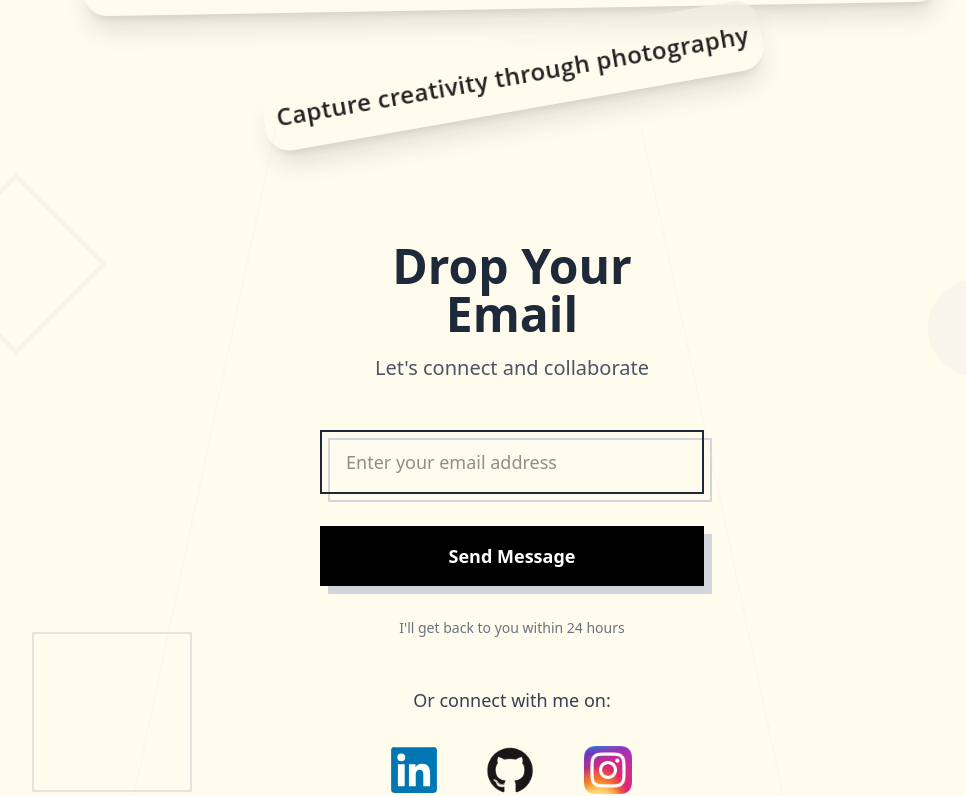
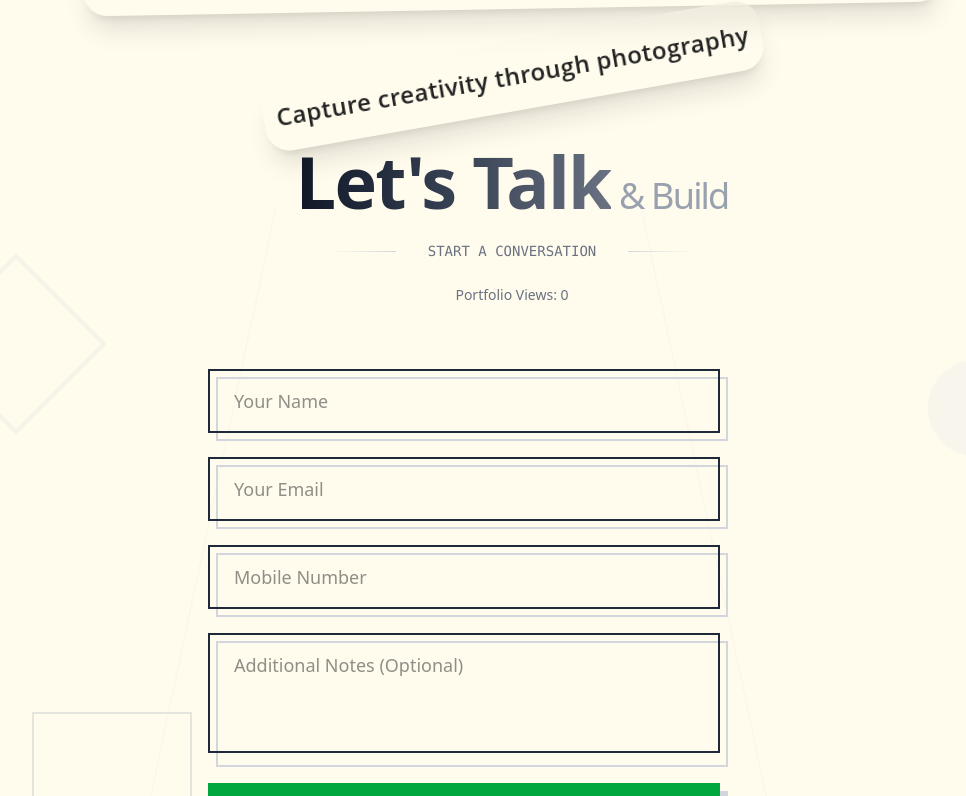
Before and after one commit to Deep6890/deep-s_portfolio, a React (Vite) app: page / in a window 1280 px wide. Shown: the part 4090-4886 px from the top of the page, without its empty margins (128-1094 px from the left). Built offline with nearby package versions, Linux system fonts and the light colour scheme; no server answers.

Commit message:
Add GitHub Pages deployment

```diff
--- a/package.json
+++ b/package.json
@@ -17,6 +17,7 @@
     "@mui/lab": "^7.0.0-beta.17",
     "@mui/material": "^7.3.2",
     "@tailwindcss/vite": "^4.1.13",
+    "locomotive-scroll": "^4.1.4",
     "prop-types": "^15.8.1",
     "react": "^19.1.1",
     "react-dom": "^19.1.1",
--- a/public/index.jsx
+++ b/public/index.jsx
@@ -1,8 +1,9 @@
-import React from 'react'
+import React, { useEffect, useRef } from 'react'
+import LocomotiveScroll from 'locomotive-scroll'
+import 'locomotive-scroll/dist/locomotive-scroll.css'
 import MainGraphics from '../src/sections/mainGraphics'
 import Line from '../src/sections/TimeLine'
 import Skills from '../src/sections/skills'
-
 import Projects from '../src/sections/projects'
 import WorkExperience from '../src/sections/workExperience'
 import Ending from '../src/sections/ending'
@@ -32,7 +33,7 @@ export default function Index() {
                         <div className="relative w-full h-screen mt-10 mb-10">
                             <WorkExperience />
                         </div>
-                        <div className="relative w-full h-screen">
+                        <div className="relative w-full h-screen mt-20 mb-10">
                             <Ending />
                         </div>
                     </div>
--- a/src/sections/ending.jsx
+++ b/src/sections/ending.jsx
@@ -1,14 +1,44 @@
-import React, { useState } from 'react'
+import React, { useState, useEffect } from 'react'
 import Linkedin from '../assets/LinkedIn.svg'
 import Github from '../assets/GitHub.png'
 import Instagram from '../assets/256px-Instagram_icon.png'
 export default function Ending() {
-    const [email, setEmail] = useState('')
+    const [formData, setFormData] = useState({
+        name: '',
+        email: '',
+        mobile: '',
+        notes: ''
+    })
+    const [visitors, setVisitors] = useState(0)
+
+    useEffect(() => {
+        // Track visitor count (exclude admin)
+        const isAdmin = window.location.hostname === 'localhost' || window.location.hostname === '127.0.0.1'
+        if (!isAdmin) {
+            const currentCount = localStorage.getItem('visitorCount') || '0'
+            const newCount = parseInt(currentCount) + 1
+            localStorage.setItem('visitorCount', newCount.toString())
+            setVisitors(newCount)
+        } else {
+            const currentCount = localStorage.getItem('visitorCount') || '0'
+            setVisitors(parseInt(currentCount))
+        }
+    }, [])
+
+    const handleInputChange = (e) => {
+        setFormData({
+            ...formData,
+            [e.target.name]: e.target.value
+        })
+    }
 
     const handleSubmit = (e) => {
         e.preventDefault()
-        console.log('Email submitted:', email)
-        setEmail('')
+        const timestamp = new Date().toLocaleString('en-IN', { timeZone: 'Asia/Kolkata' })
+        const message = `🌟 *New Portfolio Contact* 🌟%0A%0A👤 *Name:* ${formData.name}%0A📧 *Email:* ${formData.email}%0A📱 *Mobile:* ${formData.mobile}%0A%0A💬 *Message:*%0A${formData.notes || 'No additional message'}%0A%0A⏰ *Contacted on:* ${timestamp}%0A🌐 *From:* Portfolio Website%0A📊 *Total Portfolio Views:* ${visitors.toLocaleString()}`
+        const whatsappUrl = `https://wa.me/917016332374?text=${message}`
+        window.open(whatsappUrl, '_blank')
+        setFormData({ name: '', email: '', mobile: '', notes: '' })
     }
 
     return (
@@ -24,7 +54,7 @@ export default function Ending() {
             <div className='absolute top-0 right-1/3 w-px h-full bg-gray-200 opacity-30 -rotate-12'></div>
 
             {/* Main Content */}
-            <div className='text-center max-w-md w-full px-8'>
+            <div className='text-center max-w-2xl w-full px-8'>
                 {/* Large Email Icon */}
                 <div className='mb-8'>
                     {/* <div className='w-24 h-24 mx-auto bg-black rounded-full flex items-center justify-center mb-4'>
@@ -33,28 +63,79 @@ export default function Ending() {
                     {/* <div className='w-16 h-1 bg-black mx-auto'></div> */}
                 </div>
 
-                <h1 className='text-5xl font-bold mb-4 text-gray-800'>Drop Your Email</h1>
-                <p className='text-xl text-gray-600 mb-12'>Let's connect and collaborate</p>
+                <div className='relative mb-16 text-center'>
+                    <h1 className='font-display text-7xl font-bold text-gray-800 mb-4 tracking-tight'>
+                        <span className='bg-gradient-to-r from-gray-900 via-gray-700 to-gray-500 bg-clip-text text-transparent'>
+                            Let's Talk
+                        </span>
+                        <span className='text-4xl font-light text-gray-400 ml-2'>& Build</span>
+                    </h1>
+                    <div className='flex items-center justify-center gap-4 mt-6'>
+                        <div className='w-16 h-px bg-gradient-to-r from-transparent to-gray-300'></div>
+                        <span className='font-mono text-sm text-gray-500 px-4'>START A CONVERSATION</span>
+                        <div className='w-16 h-px bg-gradient-to-l from-transparent to-gray-300'></div>
+                    </div>
+                    <p className='text-sm text-gray-500 mt-6'>Portfolio Views: {visitors.toLocaleString()}</p>
+                </div>
 
-                <form onSubmit={handleSubmit} className='space-y-8'>
+                <form onSubmit={handleSubmit} className='space-y-6 max-w-lg'>
                     <div className='relative'>
                         <input
-                            type='email'
-                            value={email}
-                            onChange={(e) => setEmail(e.target.value)}
-                            placeholder='Enter your email address'
+                            type='text'
+                            name='name'
+                            value={formData.name}
+                            onChange={handleInputChange}
+                            placeholder='Your Name'
                             className='w-full px-6 py-4 text-lg border-2 border-gray-800 bg-transparent focus:outline-none focus:border-gray-600 transition-colors'
                             required
                         />
                         <div className='absolute -bottom-2 -right-2 w-full h-full border-2 border-gray-300 -z-10'></div>
                     </div>
 
+                    <div className='relative'>
+                        <input
+                            type='email'
+                            name='email'
+                            value={formData.email}
+                            onChange={handleInputChange}
+                            placeholder='Your Email'
+                            className='w-full px-6 py-4 text-lg border-2 border-gray-800 bg-transparent focus:outline-none focus:border-gray-600 transition-colors'
+                            required
+                        />
+                        <div className='absolute -bottom-2 -right-2 w-full h-full border-2 border-gray-300 -z-10'></div>
+                    </div>
+
+                    <div className='relative'>
+                        <input
+                            type='tel'
+                            name='mobile'
+                            value={formData.mobile}
+                            onChange={handleInputChange}
+                            placeholder='Mobile Number'
+                            className='w-full px-6 py-4 text-lg border-2 border-gray-800 bg-transparent focus:outline-none focus:border-gray-600 transition-colors'
+                            required
+                        />
+                        <div className='absolute -bottom-2 -right-2 w-full h-full border-2 border-gray-300 -z-10'></div>
+                    </div>
+
+                    <div className='relative'>
+                        <textarea
+                            name='notes'
+                            value={formData.notes}
+                            onChange={handleInputChange}
+                            placeholder='Additional Notes (Optional)'
+                            rows='3'
+                            className='w-full px-6 py-4 text-lg border-2 border-gray-800 bg-transparent focus:outline-none focus:border-gray-600 transition-colors resize-none'
+                        />
+                        <div className='absolute -bottom-2 -right-2 w-full h-full border-2 border-gray-300 -z-10'></div>
+                    </div>
+
                     <button
                         type='submit'
-                        className='w-full py-4 px-6 bg-black text-white text-lg font-semibold hover:bg-gray-800 transition-colors relative'
+                        className='w-full py-4 px-6 bg-green-600 text-white text-lg font-semibold hover:bg-green-700 transition-colors relative'
                     >
                         <div className='absolute -bottom-2 -right-2 w-full h-full bg-gray-300 -z-10'></div>
-                        Send Message
+                        Send via WhatsApp
                     </button>
                 </form>
 
```
Also changed, not shown: 1 other file (tests, documents, lock files or other folders).
